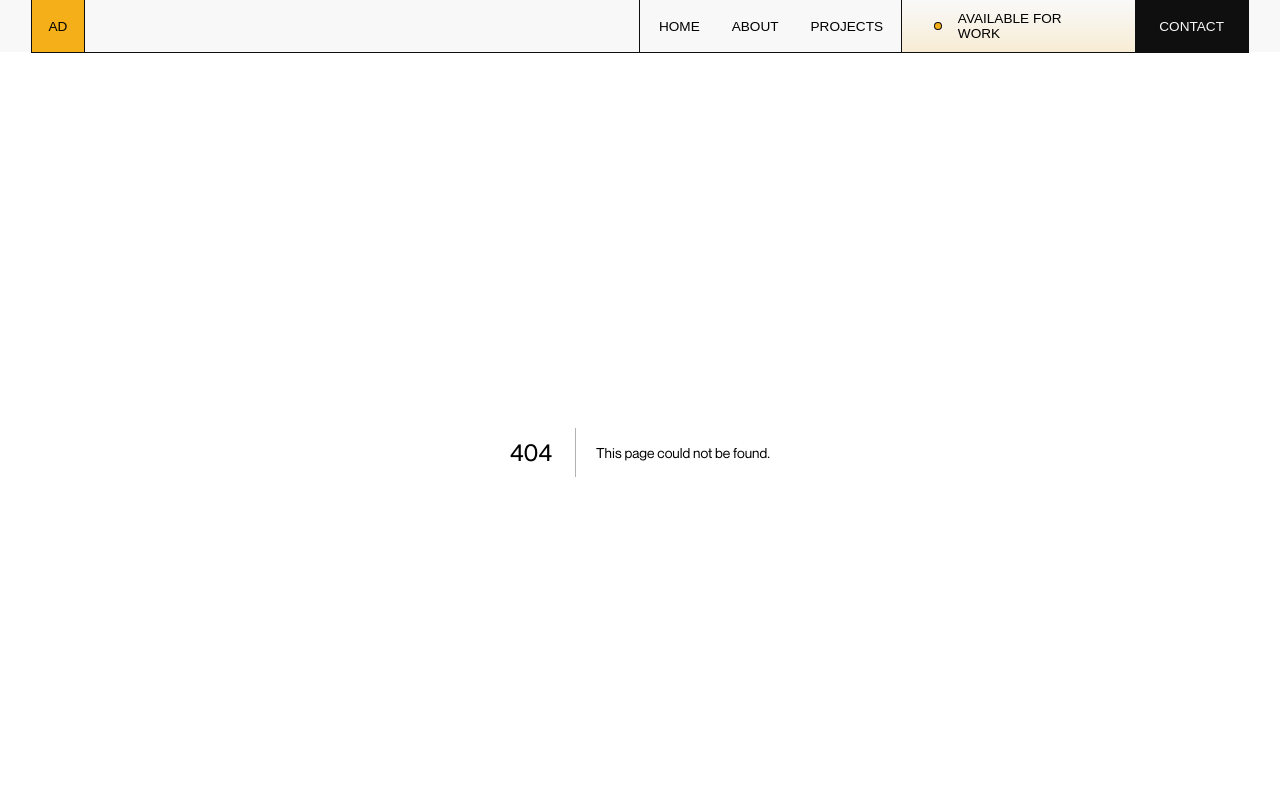
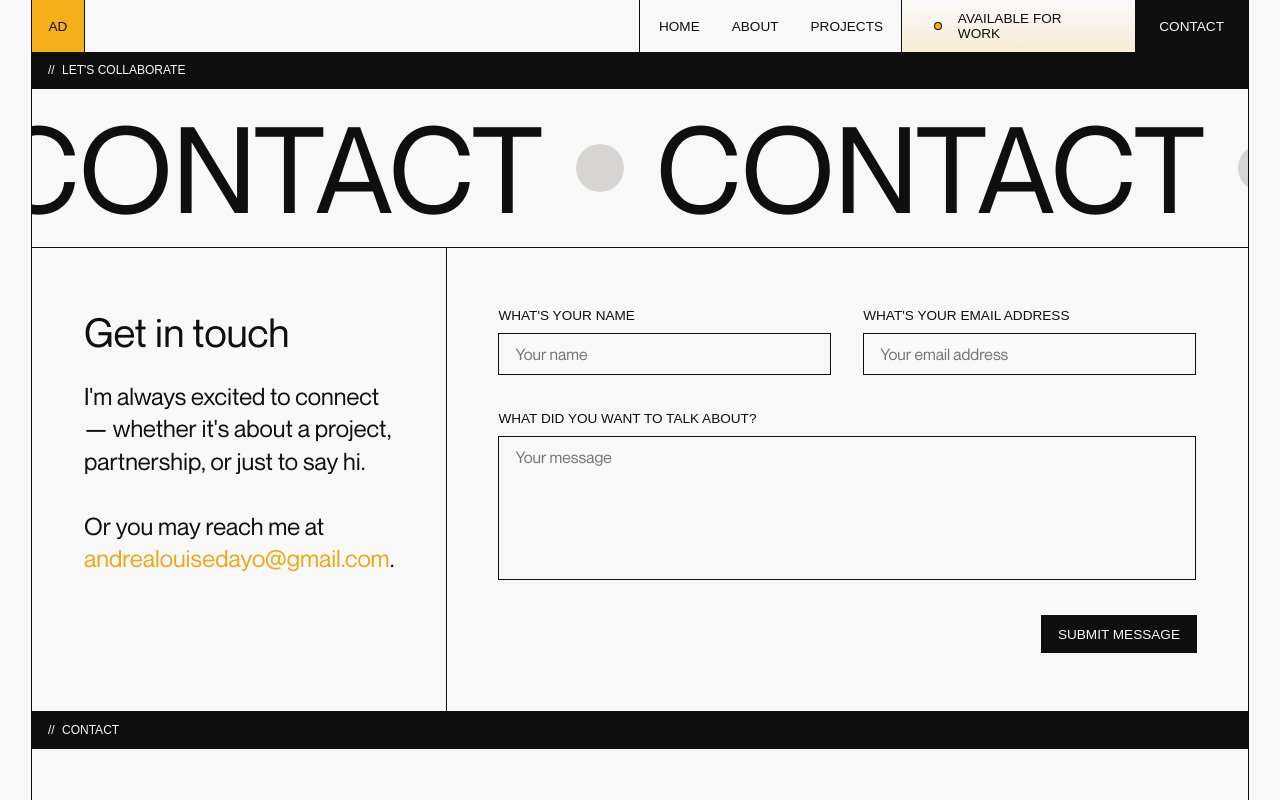
Before and after one commit to andreadayo/portfolio-2025, a Next.js app: page /contact in a window 1280 px wide. Before the commit this address had no page. Shown: the top 800 px of the page. Built offline with nearby package versions, Linux system fonts and the light colour scheme; a web font is replaced by a local one.

Commit message:
feat(contact): create contact section and input component

```diff
--- /dev/null
+++ b/src/app/contact/page.tsx
@@ -0,0 +1,12 @@
+import { PaddingWrapper } from "@components/PaddingWrapper/styles";
+import Contact from "@/src/components/Contact";
+
+export default function Home() {
+  return (
+    <>
+      <PaddingWrapper>
+        <Contact />
+      </PaddingWrapper>
+    </>
+  );
+}
--- /dev/null
+++ b/src/components/Contact/index.tsx
@@ -0,0 +1,54 @@
+"use client";
+
+import { Button } from "@components/Button";
+import { Divider } from "@components/Divider";
+import { Input } from "@components/Input";
+import MarqueeText from "@components/MarqueeText";
+import {
+  AboutContainer,
+  TextContainer,
+  Heading,
+  Text,
+  Highlight,
+  FormContainer,
+  InputRow,
+} from "./styles";
+
+export default function Contact() {
+  return (
+    <>
+      <Divider type="black">Let&#39;s Collaborate</Divider>
+      <MarqueeText>Contact</MarqueeText>
+      <AboutContainer>
+        <TextContainer>
+          <Heading>Get in touch</Heading>
+          <Text>
+            I&#39;m always excited to connect — whether it&#39;s about a
+            project, partnership, or just to say hi.
+            <br />
+            <br />
+            Or you may reach me at{" "}
+            <Highlight>andrealouisedayo@gmail.com</Highlight>.
+          </Text>
+        </TextContainer>
+        <FormContainer>
+          <InputRow>
+            <Input label="What's your name" placeholder="Your name" />
+            <Input
+              label="What's your email address"
+              placeholder="Your email address"
+            />
+          </InputRow>
+          <Input
+            label="What did you want to talk about?"
+            placeholder="Your message"
+            type="textarea"
+          />
+          <Button type="black" size="auto" href="#">
+            Submit message
+          </Button>
+        </FormContainer>
+      </AboutContainer>
+    </>
+  );
+}
--- /dev/null
+++ b/src/components/Contact/styles.tsx
@@ -0,0 +1,91 @@
+import styled from "styled-components";
+import { TitleXL, BodyBase } from "@tokens/typography";
+
+export const AboutContainer = styled.div`
+  width: 100%;
+  height: max-content;
+  display: grid;
+  grid-template-rows: auto;
+  grid-template-columns: 1fr;
+  background: ${({ theme }) => theme.bgColor};
+  outline: 0.063rem solid ${({ theme }) => theme.borderColor};
+
+  @media only screen and (min-width: ${({ theme }) => theme?.breakpoint?.lg}) {
+    grid-template-rows: unset;
+    grid-template-columns: 1fr 2fr;
+  }
+`;
+
+export const TextContainer = styled.div`
+  width: 100%;
+  height: 100%;
+  padding: 2.25rem 1.5rem;
+  display: flex;
+  flex-direction: column;
+  gap: 0.75rem;
+  outline: 0.063rem solid ${({ theme }) => theme.borderColor};
+
+  @media only screen and (min-width: ${({ theme }) => theme?.breakpoint?.sm}) {
+    padding: 3.5rem 2.5rem;
+  }
+
+  @media only screen and (min-width: ${({ theme }) => theme?.breakpoint?.md}) {
+    padding: 3.75rem 3.25rem;
+    gap: 1.5rem;
+  }
+`;
+
+export const Heading = styled(TitleXL)`
+  color: ${({ theme }) => theme.contentColor};
+
+  @media only screen and (min-width: ${({ theme }) => theme?.breakpoint?.sm}) {
+    font-size: ${({ theme }) => theme.fontSize.xxl};
+  }
+
+  @media only screen and (min-width: ${({ theme }) => theme?.breakpoint?.lg}) {
+    font-size: ${({ theme }) => theme?.fontSize?.xxxl};
+  }
+`;
+
+export const Text = styled(BodyBase)`
+  color: ${({ theme }) => theme.contentColor};
+
+  @media only screen and (min-width: ${({ theme }) => theme?.breakpoint?.lg}) {
+    font-size: ${({ theme }) => theme.fontSize.lg};
+  }
+`;
+
+export const Highlight = styled.span`
+  color: ${({ theme }) => theme.textAccentColor};
+`;
+
+export const FormContainer = styled.div`
+  width: 100%;
+  height: 100%;
+  padding: 2.25rem 1.5rem;
+  display: flex;
+  flex-direction: column;
+  align-items: flex-end;
+  gap: 1rem;
+
+  @media only screen and (min-width: ${({ theme }) => theme?.breakpoint?.sm}) {
+    padding: 3.5rem 2.5rem;
+  }
+
+  @media only screen and (min-width: ${({ theme }) => theme?.breakpoint?.md}) {
+    padding: 3.75rem 3.25rem;
+    gap: 2.25rem;
+  }
+`;
+
+export const InputRow = styled.div`
+  width: 100%;
+  display: flex;
+  flex-direction: column;
+  gap: 1rem;
+
+  @media only screen and (min-width: ${({ theme }) => theme?.breakpoint?.md}) {
+    flex-direction: row;
+    gap: 2rem;
+  }
+`;
--- /dev/null
+++ b/src/components/Input/index.tsx
@@ -0,0 +1,20 @@
+import { InputContainer, InputLabel, InputField, TextArea } from "./styles";
+
+interface InputProps {
+  label: string;
+  placeholder: string;
+  type?: "text" | "email" | "textarea";
+}
+
+export function Input({ label, placeholder, type }: InputProps) {
+  return (
+    <InputContainer>
+      <InputLabel>{label}</InputLabel>
+      {type === "textarea" ? (
+        <TextArea placeholder={placeholder} />
+      ) : (
+        <InputField type={type} placeholder={placeholder} />
+      )}
+    </InputContainer>
+  );
+}
--- /dev/null
+++ b/src/components/Input/styles.tsx
@@ -0,0 +1,58 @@
+import { SubtitleXS } from "@/tokens/typography";
+import { neueMontreal } from "@theme/fonts";
+import styled from "styled-components";
+
+export const InputContainer = styled.div`
+  width: 100%;
+  height: 100%;
+  display: flex;
+  flex-direction: column;
+  gap: 0.625rem;
+`;
+
+export const InputLabel = styled(SubtitleXS)`
+  color: ${({ theme }) => theme.contentColor};
+  text-transform: uppercase;
+
+  @media only screen and (min-width: ${({ theme }) => theme?.breakpoint?.sm}) {
+    font-size: ${({ theme }) => theme.fontSize.sm};
+  }
+`;
+
+export const InputField = styled.input`
+  width: 100%;
+  padding: 0.625rem 1rem;
+  border: 0.063rem solid ${({ theme }) => theme.borderColor};
+  background: ${({ theme }) => theme.bgColor};
+  color: ${({ theme }) => theme.contentColor};
+  font-size: ${({ theme }) => theme.fontSize.sm};
+  font-family: ${neueMontreal.style.fontFamily}, Arial, sans-serif;
+
+  &:focus {
+    outline: none;
+  }
+
+  @media only screen and (min-width: ${({ theme }) => theme?.breakpoint?.sm}) {
+    font-size: ${({ theme }) => theme.fontSize.base};
+  }
+`;
+
+export const TextArea = styled.textarea`
+  width: 100%;
+  height: 9rem;
+  padding: 0.625rem 1rem;
+  border: 0.063rem solid ${({ theme }) => theme.borderColor};
+  background: ${({ theme }) => theme.bgColor};
+  color: ${({ theme }) => theme.contentColor};
+  font-size: ${({ theme }) => theme.fontSize.sm};
+  font-family: ${neueMontreal.style.fontFamily}, Arial, sans-serif;
+  resize: none;
+
+  &:focus {
+    outline: none;
+  }
+
+  @media only screen and (min-width: ${({ theme }) => theme?.breakpoint?.sm}) {
+    font-size: ${({ theme }) => theme.fontSize.base};
+  }
+`;
```
